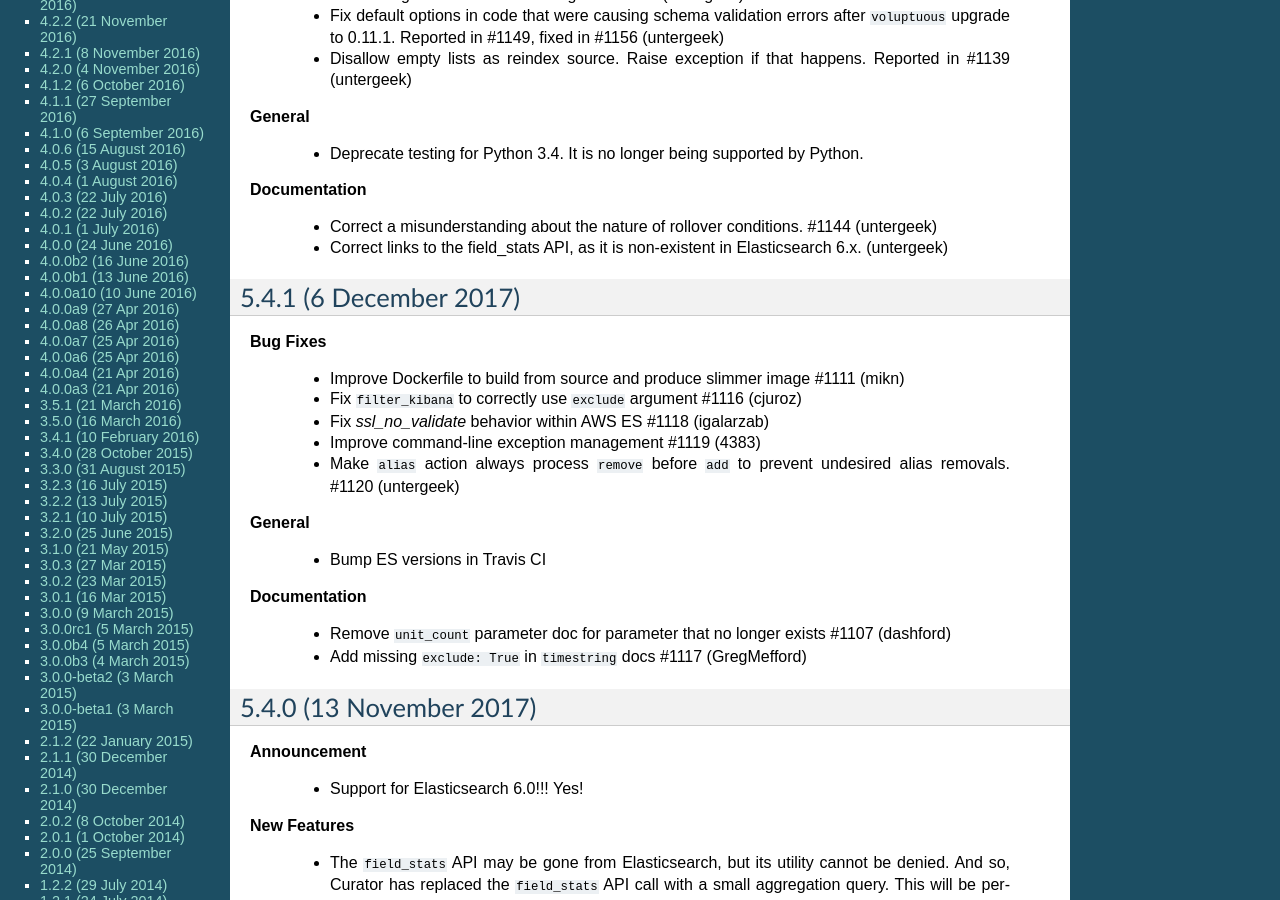
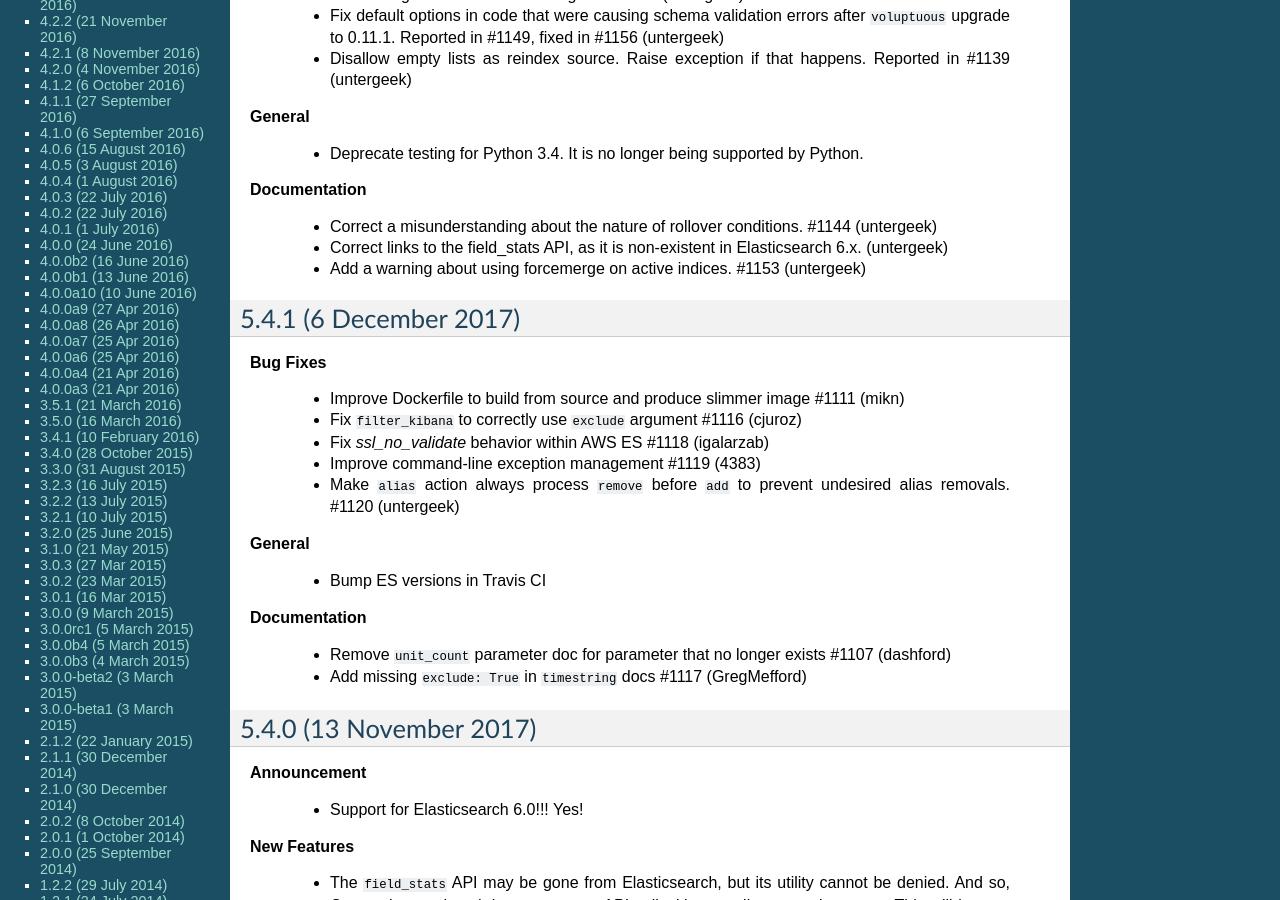
Before and after one commit to elastic/curator, a Sphinx documentation site: the page built from docs/Changelog.rst, in a window 1280 px wide and 900 px high, scrolled down 445 px. Built offline with Sphinx 7.4.7, drawn with Linux system fonts in a browser that asks for light colours.

Commit message:
Warn about using forcemerge on active indices
Resolves #1153

```diff
--- a/docs/Changelog.rst
+++ b/docs/Changelog.rst
@@ -37,6 +37,7 @@ Changelog
   * Correct a misunderstanding about the nature of rollover conditions. #1144 (untergeek)
   * Correct links to the field_stats API, as it is non-existent in Elasticsearch
     6.x. (untergeek)
+  * Add a warning about using forcemerge on active indices. #1153 (untergeek)
 
 5.4.1 (6 December 2017)
 -----------------------
```
Also changed, not shown: 1 other file.
